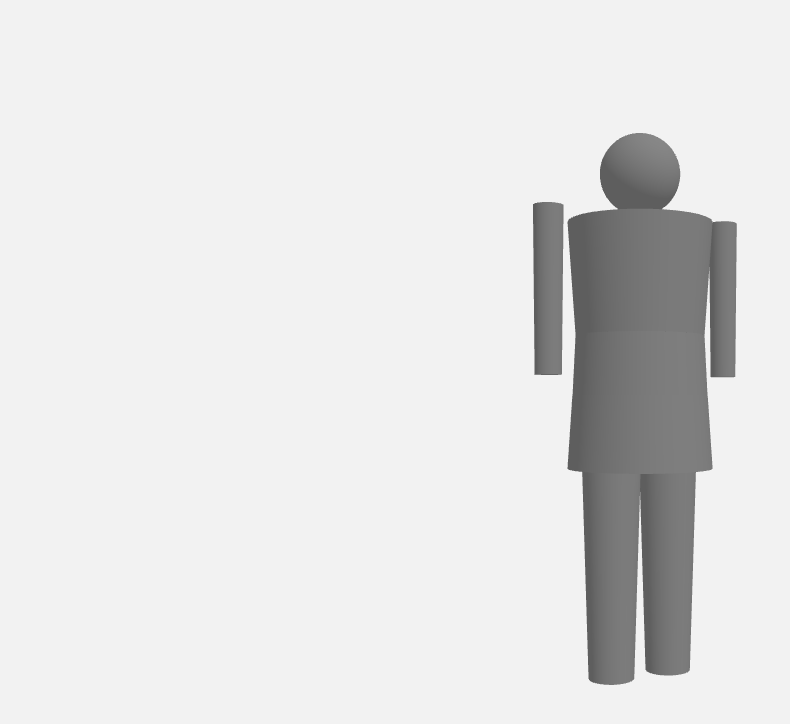
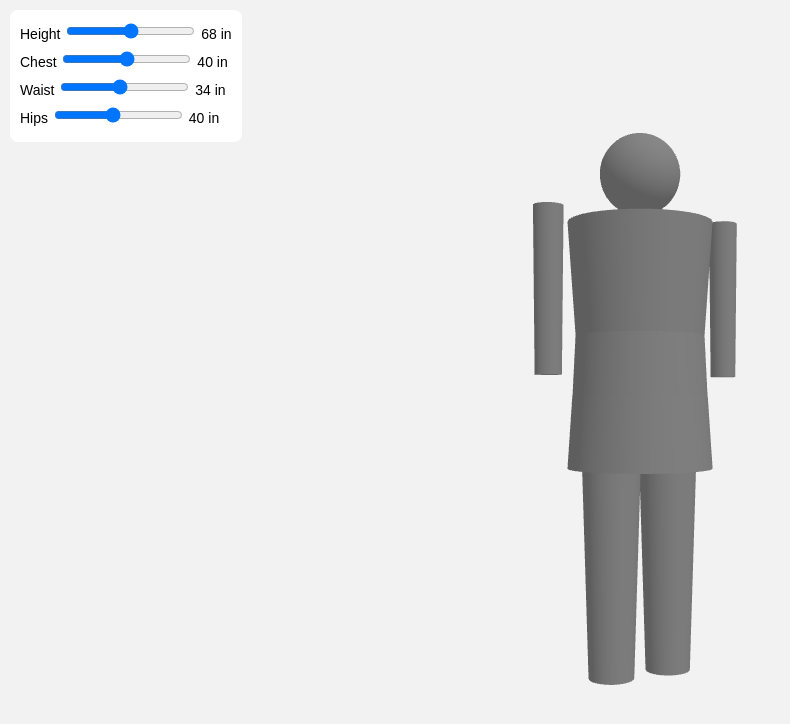
Before and after one commit to lahai-jpg/fashion-tryon, a plain HTML site: page mannequin.html in a window 1280 px wide. Shown: the whole page, without its empty margins (0-790 px from the left). Drawn offline with nearby package versions, Linux system fonts and the light colour scheme; animation ran at ten frames a second.

Commit message:
Update mannequin.html

```diff
--- a/mannequin.html
+++ b/mannequin.html
@@ -5,12 +5,24 @@
     <style>
       body { margin: 0; }
       canvas { display: block; }
+      #panel {
+        position: absolute; top: 10px; left: 10px;
+        background: white; padding: 10px; border-radius: 8px;
+        font-family: sans-serif; font-size: 14px; line-height: 2;
+      }
     </style>
     <script type="importmap">
       { "imports": { "three": "https://cdn.jsdelivr.net/npm/three@0.160.0/build/three.module.js" } }
     </script>
   </head>
   <body>
+    <div id="panel">
+      Height <input id="height" type="range" min="60" max="76" value="68"> <span id="heightVal"></span> in<br>
+      Chest <input id="chest" type="range" min="30" max="50" value="40"> <span id="chestVal"></span> in<br>
+      Waist <input id="waist" type="range" min="24" max="46" value="34"> <span id="waistVal"></span> in<br>
+      Hips <input id="hips" type="range" min="30" max="52" value="40"> <span id="hipsVal"></span> in
+    </div>
+
     <script type="module">
       import * as THREE from "three";
 
@@ -39,16 +51,41 @@
         const mesh = new THREE.Mesh(shape, material);
         mesh.position.set(x, y, 0);
         body.add(mesh);
+        return mesh;
       }
 
-      addPart(new THREE.SphereGeometry(0.25, 32, 32), 0, 2.1);           // head
-      addPart(new THREE.CylinderGeometry(0.45, 0.4, 0.7, 32), 0, 1.45);  // chest
-      addPart(new THREE.CylinderGeometry(0.4, 0.42, 0.4, 32), 0, 0.9);   // waist
-      addPart(new THREE.CylinderGeometry(0.42, 0.45, 0.45, 32), 0, 0.5); // hips
-      addPart(new THREE.CylinderGeometry(0.18, 0.14, 1.3, 32), -0.2, -0.35); // left leg
-      addPart(new THREE.CylinderGeometry(0.18, 0.14, 1.3, 32), 0.2, -0.35);  // right leg
-      addPart(new THREE.CylinderGeometry(0.09, 0.08, 1.0, 32), -0.62, 1.35); // left arm
-      addPart(new THREE.CylinderGeometry(0.09, 0.08, 1.0, 32), 0.62, 1.35);  // right arm
+      addPart(new THREE.SphereGeometry(0.25, 32, 32), 0, 2.1);                // head
+      const chestPart = addPart(new THREE.CylinderGeometry(0.45, 0.4, 0.7, 32), 0, 1.45);
+      const waistPart = addPart(new THREE.CylinderGeometry(0.4, 0.42, 0.4, 32), 0, 0.9);
+      const hipsPart = addPart(new THREE.CylinderGeometry(0.42, 0.45, 0.45, 32), 0, 0.5);
+      addPart(new THREE.CylinderGeometry(0.18, 0.14, 1.3, 32), -0.2, -0.35);  // left leg
+      addPart(new THREE.CylinderGeometry(0.18, 0.14, 1.3, 32), 0.2, -0.35);   // right leg
+      addPart(new THREE.CylinderGeometry(0.09, 0.08, 1.0, 32), -0.62, 1.35);  // left arm
+      addPart(new THREE.CylinderGeometry(0.09, 0.08, 1.0, 32), 0.62, 1.35);   // right arm
+
+      // Read the sliders and reshape the mannequin
+      // The "average" numbers (68, 40, 34, 40) are the shape we started with
+      function update() {
+        const h = Number(document.getElementById("height").value);
+        const c = Number(document.getElementById("chest").value);
+        const w = Number(document.getElementById("waist").value);
+        const p = Number(document.getElementById("hips").value);
+
+        document.getElementById("heightVal").innerText = h;
+        document.getElementById("chestVal").innerText = c;
+        document.getElementById("waistVal").innerText = w;
+        document.getElementById("hipsVal").innerText = p;
+
+        body.scale.y = h / 68;
+        chestPart.scale.set(c / 40, 1, c / 40);
+        waistPart.scale.set(w / 34, 1, w / 34);
+        hipsPart.scale.set(p / 40, 1, p / 40);
+      }
+
+      for (const id of ["height", "chest", "waist", "hips"]) {
+        document.getElementById(id).addEventListener("input", update);
+      }
+      update();
 
       // Slowly spin the mannequin
       function animate() {
```
